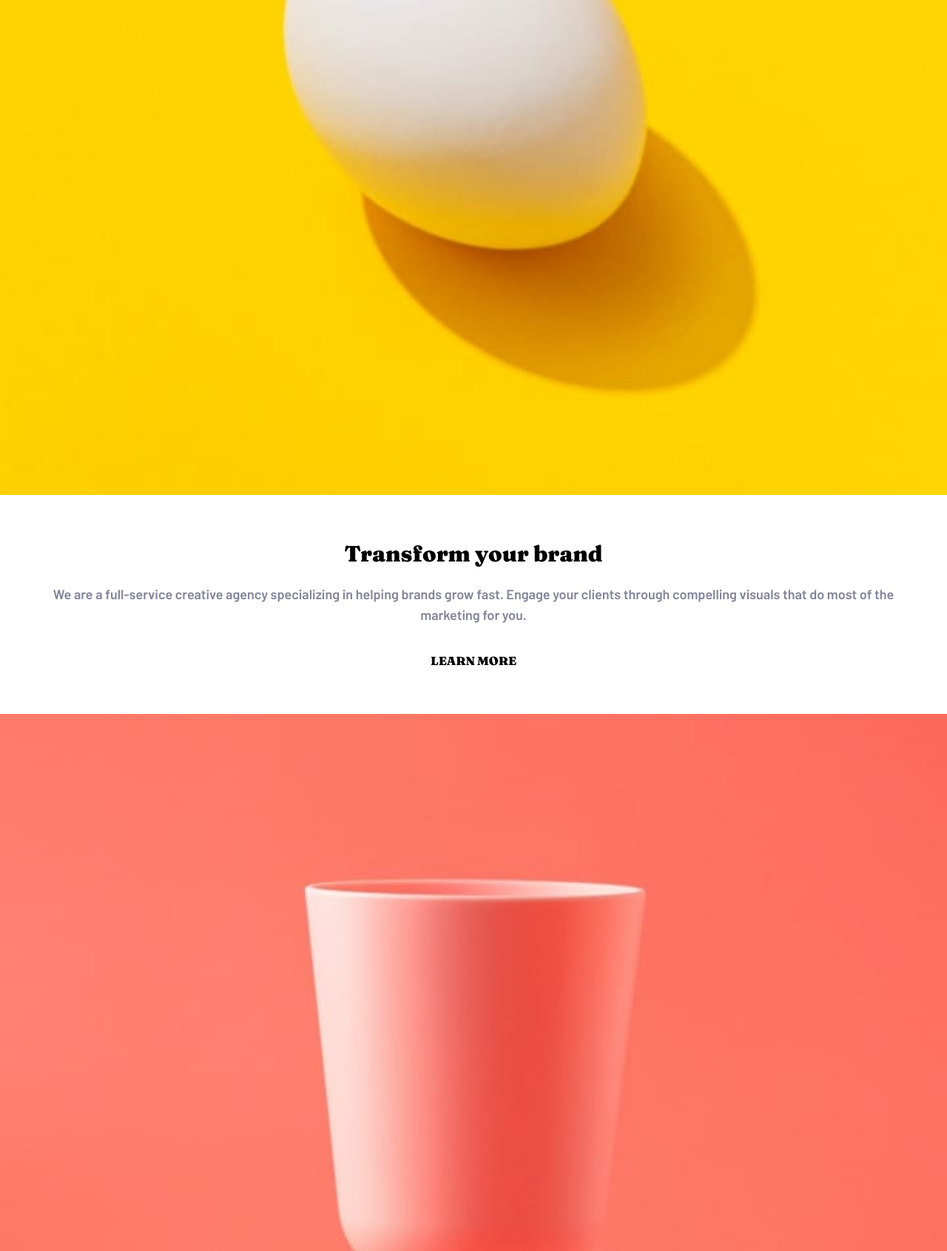
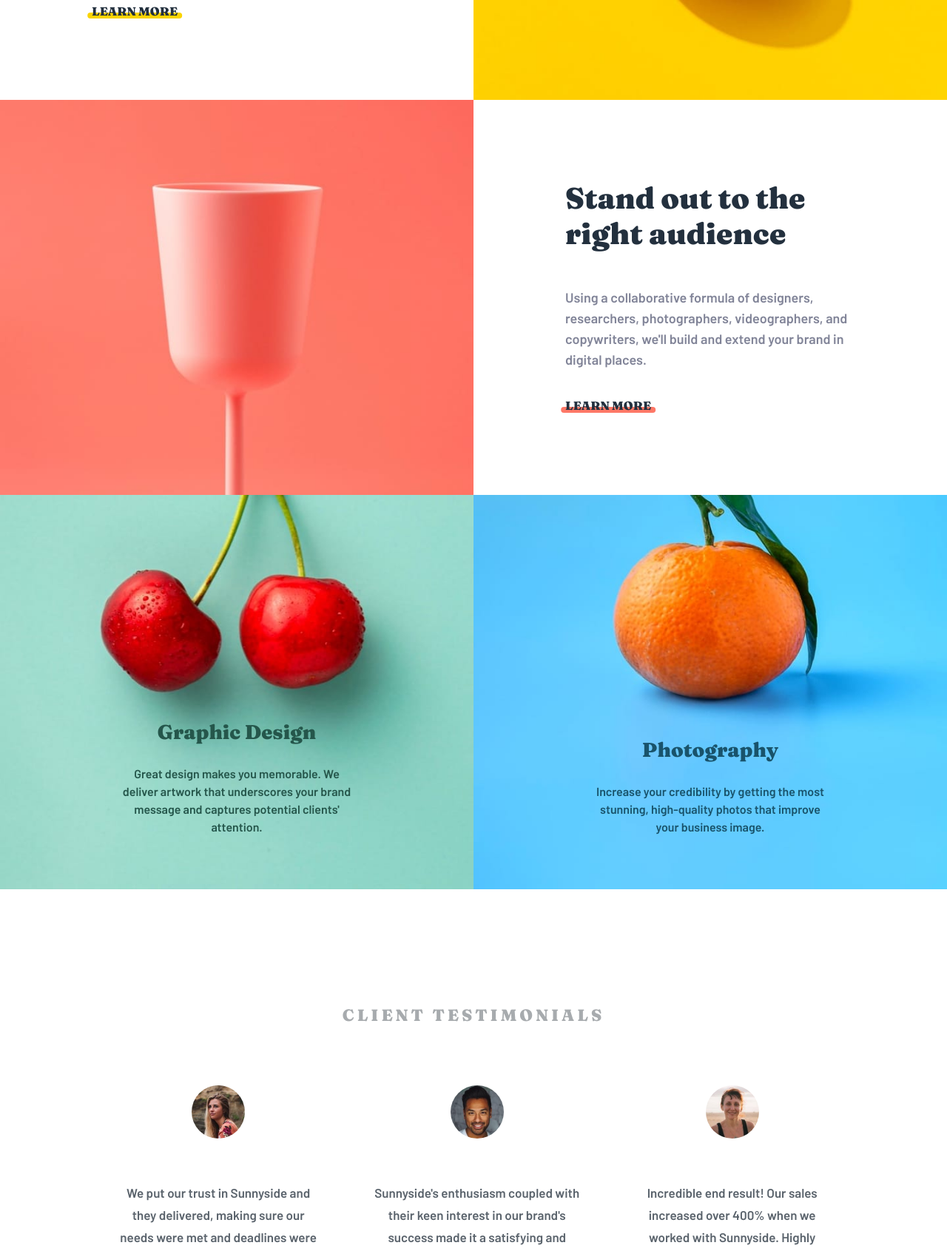
Before and after one commit to mupinnn/slices, an Astro site in the folder slices/sunnyside-agency-landing-page/: page / in a window 1280 px wide. Shown: the part 1109-2800 px from the top of the page at 74% size. Built offline with nearby package versions, Linux system fonts and the light colour scheme; Astro itself is replaced by a stand-in of ours.

Commit message:
feat(sunnyside-agency-landing-page): desktop design

```diff
--- a/slices/sunnyside-agency-landing-page/src/components/footer.astro
+++ b/slices/sunnyside-agency-landing-page/src/components/footer.astro
@@ -9,13 +9,13 @@ const menu = ["About", "Services", "Projects"];
 ---
 
 <footer
-  class="flex flex-col items-center justify-center bg-[#90D4C5] px-9.5 pt-15 pb-19 text-center"
+  class="flex flex-col items-center justify-center bg-[#90D4C5] px-9.5 pt-15 pb-19 text-center md:pt-18"
 >
   <Logo class="mb-9.5 text-green-800" width={180} height={34} viewBox="0 0 124 24" />
-  <div class="mb-20.5 flex w-full items-center justify-between">
+  <div class="mb-20.5 flex w-full max-w-[293px] items-center justify-between">
     {
       menu.map(m => (
-        <a href="#" class="text-[18px] font-semibold">
+        <a href="#" class="text-[18px] font-semibold text-green-800/50">
           {m}
         </a>
       ))
--- a/slices/sunnyside-agency-landing-page/src/components/navbar.astro
+++ b/slices/sunnyside-agency-landing-page/src/components/navbar.astro
@@ -6,28 +6,34 @@ const menu = ["About", "Services", "Projects"];
 ---
 
 <nav
-  class="fixed inset-x-0 z-50 flex items-center justify-between gap-2 bg-transparent px-5 py-7.5 md:px-[162px] md:py-[47px]"
+  class="absolute inset-x-0 z-50 flex items-center justify-between gap-2 bg-transparent px-5 py-7.5 md:px-12 md:py-8"
 >
-  <Logo class="text-white" />
+  <Logo class="text-white md:hidden" />
+  <Logo class="hidden text-white md:block" width={180} height={34} viewBox="0 0 124 24" />
 
-  <button id="btn-menu">
+  <button id="btn-menu" class="md:hidden">
     <HamburgerIcon />
   </button>
 
   <div
     id="mobile-menu"
-    class="absolute inset-x-0 top-20 hidden h-svh w-full bg-linear-to-b from-transparent to-black/35 to-10% px-5 md:static md:block md:size-auto md:bg-none md:p-0"
+    class="absolute inset-x-0 top-[100px] hidden h-svh w-full px-5 before:absolute before:-top-4 before:right-5 before:border-b-16 before:border-l-16 before:border-b-white before:border-l-transparent before:content-[''] md:static md:block md:size-auto md:bg-none md:p-0"
   >
     <div
-      class="flex flex-col divide-y divide-gray-500/25 rounded-lg bg-white font-medium md:flex-row md:items-center md:gap-7.5 md:divide-none md:bg-transparent md:text-white"
+      class="flex flex-col items-center bg-white py-10 font-medium md:flex-row md:gap-11.5 md:divide-none md:bg-transparent md:p-0 md:text-white"
     >
       {
         menu.map(m => (
-          <a href="#" class="p-5 md:p-0 md:text-[14px]">
+          <a href="#" class="text-grey-550 mb-7 text-[18px] font-semibold md:m-0 md:text-white">
             {m}
           </a>
         ))
       }
+      <button
+        class="text-grey-950 rounded-full bg-yellow-500 px-7 py-4 font-serif font-bold md:bg-white"
+      >
+        CONTACT
+      </button>
     </div>
   </div>
 </nav>
--- a/slices/sunnyside-agency-landing-page/src/pages/index.astro
+++ b/slices/sunnyside-agency-landing-page/src/pages/index.astro
@@ -72,10 +72,10 @@ const testimonials = [
   <main class="flex w-full grow flex-col">
     <section class="relative">
       <div
-        class="absolute top-[140px] left-1/2 flex -translate-x-1/2 flex-col items-center justify-center gap-11"
+        class="absolute top-[140px] left-1/2 flex w-full -translate-x-1/2 flex-col items-center justify-center gap-11 md:top-[197px] md:gap-24"
       >
         <h1
-          class="text-center font-serif text-[38px] leading-[46px] font-black tracking-[6px] text-white"
+          class="text-center font-serif text-[38px] leading-[46px] font-black tracking-[6px] text-white md:text-[60px] md:leading-[60px]"
         >
           WE ARE CREATIVES
         </h1>
@@ -88,48 +88,65 @@ const testimonials = [
       </picture>
     </section>
 
-    <picture>
+    <div class="flex flex-col md:flex-row-reverse">
+      <picture class="md:basis-1/2">
         <source media="(max-width: 859px)" srcset={imageTransformMobile.src} />
         <source media="(min-width: 860px)" srcset={imageTransformDesktop.src} />
-      <img src={imageTransformDesktop.src} alt="" class="w-full object-cover" />
+        <img src={imageTransformDesktop.src} alt="" class="size-full object-cover" />
       </picture>
 
-    <section class="flex flex-col items-center justify-center px-8 py-15 text-center">
-      <h2 class="mb-5 text-center font-serif text-[30px] leading-[40px] font-black">
+      <section
+        class="flex flex-col items-center justify-center px-8 py-15 text-center md:mx-auto md:max-w-[456px] md:basis-1/2 md:items-start md:text-left"
+      >
+        <h2
+          class="text-grey-950 mb-5 font-serif text-[30px] leading-[40px] font-black md:mb-12 md:text-[40px] md:leading-[48px]"
+        >
           Transform your brand
         </h2>
         <p class="text-grey-550 mb-9 font-sans text-[18px] leading-[28px] font-semibold">
-        We are a full-service creative agency specializing in helping brands grow fast. Engage your
-        clients through compelling visuals that do most of the marketing for you.
+          We are a full-service creative agency specializing in helping brands grow fast. Engage
+          your clients through compelling visuals that do most of the marketing for you.
         </p>
-      <a href="#" class="font-serif font-black">LEARN MORE</a>
+        <a href="#" class="text-grey-950 pretty-underline-yellow-500 font-serif font-black">
+          LEARN MORE
+        </a>
       </section>
+    </div>
 
-    <picture>
+    <div class="flex flex-col md:flex-row">
+      <picture class="md:basis-1/2">
         <source media="(max-width: 859px)" srcset={imageStandOutMobile.src} />
         <source media="(min-width: 860px)" srcset={imageStandOutDesktop.src} />
-      <img src={imageStandOutDesktop.src} alt="" class="w-full object-cover" />
+        <img src={imageStandOutDesktop.src} alt="" class="size-full object-cover" />
       </picture>
 
-    <section class="flex flex-col items-center justify-center px-8 py-15 text-center">
-      <h2 class="mb-5 text-center font-serif text-[30px] leading-[40px] font-black">
+      <section
+        class="flex flex-col items-center justify-center px-8 py-15 text-center md:mx-auto md:max-w-[456px] md:basis-1/2 md:items-start md:text-left"
+      >
+        <h2
+          class="text-grey-950 mb-5 font-serif text-[30px] leading-[40px] font-black md:mb-12 md:text-[40px] md:leading-[48px]"
+        >
           Stand out to the right audience
         </h2>
         <p class="text-grey-550 mb-9 font-sans text-[18px] leading-[28px] font-semibold">
           Using a collaborative formula of designers, researchers, photographers, videographers, and
           copywriters, we'll build and extend your brand in digital places.
         </p>
-      <a href="#" class="font-serif font-black">LEARN MORE</a>
+        <a href="#" class="text-grey-950 pretty-underline-red-400 font-serif font-black">
+          LEARN MORE
+        </a>
       </section>
+    </div>
 
-    <section class="relative">
+    <div class="flex flex-col md:flex-row">
+      <section class="relative md:basis-1/2">
         <picture>
           <source media="(max-width: 859px)" srcset={imageGraphicDesignMobile.src} />
           <source media="(min-width: 860px)" srcset={imageGraphicDesignDesktop.src} />
           <img src={imageGraphicDesignDesktop.src} alt="" class="w-full object-cover" />
         </picture>
         <div
-        class="absolute bottom-[37px] left-1/2 flex w-full -translate-x-1/2 flex-col items-center justify-center gap-7.5 px-6 text-center text-green-800"
+          class="absolute bottom-[37px] left-1/2 flex w-full -translate-x-1/2 flex-col items-center justify-center gap-7.5 px-6 text-center text-green-800 md:bottom-18 md:max-w-1/2 md:px-0"
         >
           <h2 class="font-serif text-[27px] leading-[28px] font-black">Graphic Design</h2>
           <p class="font-semibold">
@@ -139,14 +156,14 @@ const testimonials = [
         </div>
       </section>
 
-    <section class="relative">
+      <section class="relative md:basis-1/2">
         <picture>
           <source media="(max-width: 859px)" srcset={imagePhotographyMobile.src} />
           <source media="(min-width: 860px)" srcset={imagePhotographyDesktop.src} />
           <img src={imagePhotographyDesktop.src} alt="" class="w-full object-cover" />
         </picture>
         <div
-        class="absolute bottom-15 left-1/2 flex w-full -translate-x-1/2 flex-col items-center justify-center gap-7.5 px-6 text-center text-blue-800"
+          class="absolute bottom-15 left-1/2 flex w-full -translate-x-1/2 flex-col items-center justify-center gap-7.5 px-6 text-center text-blue-800 md:bottom-18 md:max-w-1/2 md:px-0"
         >
           <h2 class="font-serif text-[27px] leading-[28px] font-black">Photography</h2>
           <p class="font-semibold">
@@ -155,19 +172,26 @@ const testimonials = [
           </p>
         </div>
       </section>
+    </div>
 
-    <section class="px-7.5 pt-15 pb-22 text-center">
-      <h2 class="text-grey-400 mb-15 font-serif font-black tracking-[4px]">CLIENT TESTIMONIALS</h2>
-      <div class="flex flex-col gap-16">
+    <section class="px-7.5 pt-15 pb-22 text-center md:px-40 md:pt-38.5 md:pb-44.5">
+      <h2
+        class="text-grey-400 mb-15 font-serif font-black tracking-[4px] md:mb-[78px] md:text-[22px]"
+      >
+        CLIENT TESTIMONIALS
+      </h2>
+      <div class="flex flex-col gap-16 md:flex-row">
         {
           testimonials.map(testimoni => (
-            <div class="flex flex-col items-center gap-8.5">
-              <img src={testimoni.avatar} alt="" class="size-17 rounded-full" />
+            <div class="flex flex-col items-center gap-8.5 md:gap-14.5">
+              <img src={testimoni.avatar} alt="" class="size-17 rounded-full md:size-18" />
               <p class="text-grey-600 text-[17px] leading-[30px] font-semibold">
                 {testimoni.content}
               </p>
               <div class="flex flex-col gap-3">
-                <p class="font-serif leading-4 font-black">{testimoni.name}</p>
+                <p class="text-grey-950 font-serif leading-4 font-black md:text-[18px]">
+                  {testimoni.name}
+                </p>
                 <p class="text-grey-400 text-sm font-semibold">{testimoni.title}</p>
               </div>
             </div>
@@ -176,7 +200,7 @@ const testimonials = [
       </div>
     </section>
 
-    <section class="grid grid-cols-2">
+    <section class="grid grid-cols-2 md:grid-cols-4">
       <picture>
         <source media="(max-width: 859px)" srcset={imageGalleryMilkMobile.src} />
         <source media="(min-width: 860px)" srcset={imageGalleryMilkDesktop.src} />
--- a/slices/sunnyside-agency-landing-page/src/styles/global.css
+++ b/slices/sunnyside-agency-landing-page/src/styles/global.css
@@ -19,3 +19,19 @@
   --color-grey-600: hsl(213, 9%, 39%);
   --color-grey-950: hsl(212, 27%, 19%);
 }
+
+@utility pretty-underline-* {
+  position: relative;
+  &::after {
+    z-index: -1;
+    position: absolute;
+    bottom: 2px;
+    left: 50%;
+    transform: translateX(-50%);
+    content: "";
+    width: 110%;
+    height: 8px;
+    background-color: --value(--color-*);
+    border-radius: calc(infinity* 1px);
+  }
+}
```
Lines whose indentation alone changed are shown as unchanged.
